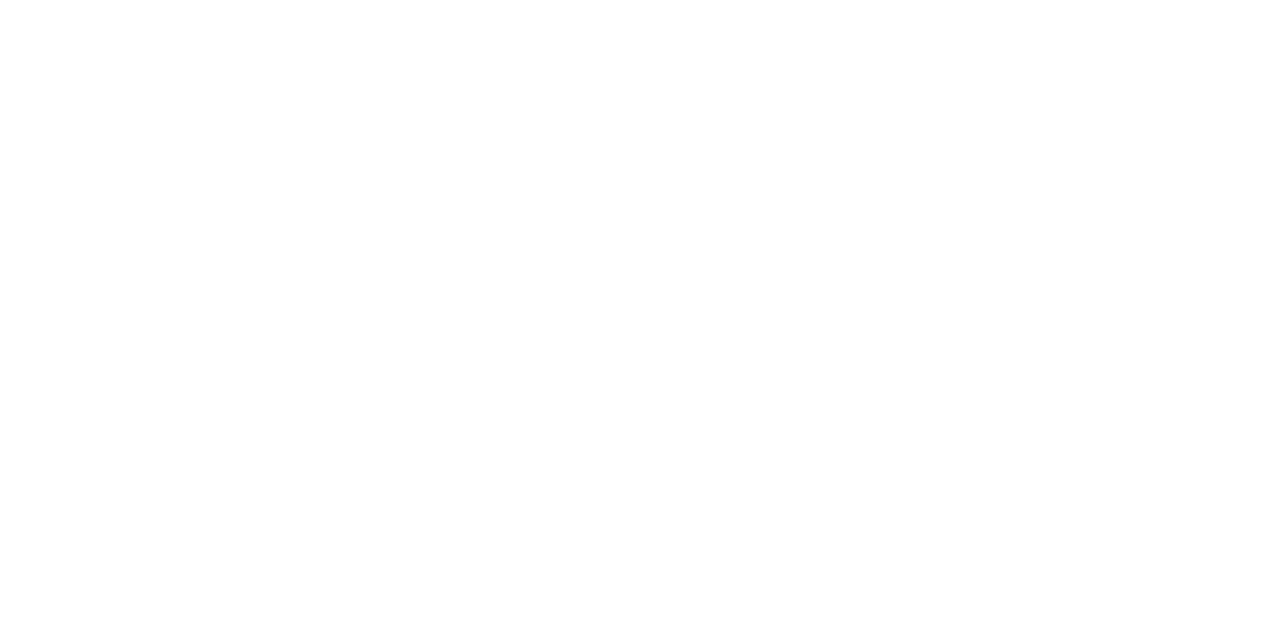
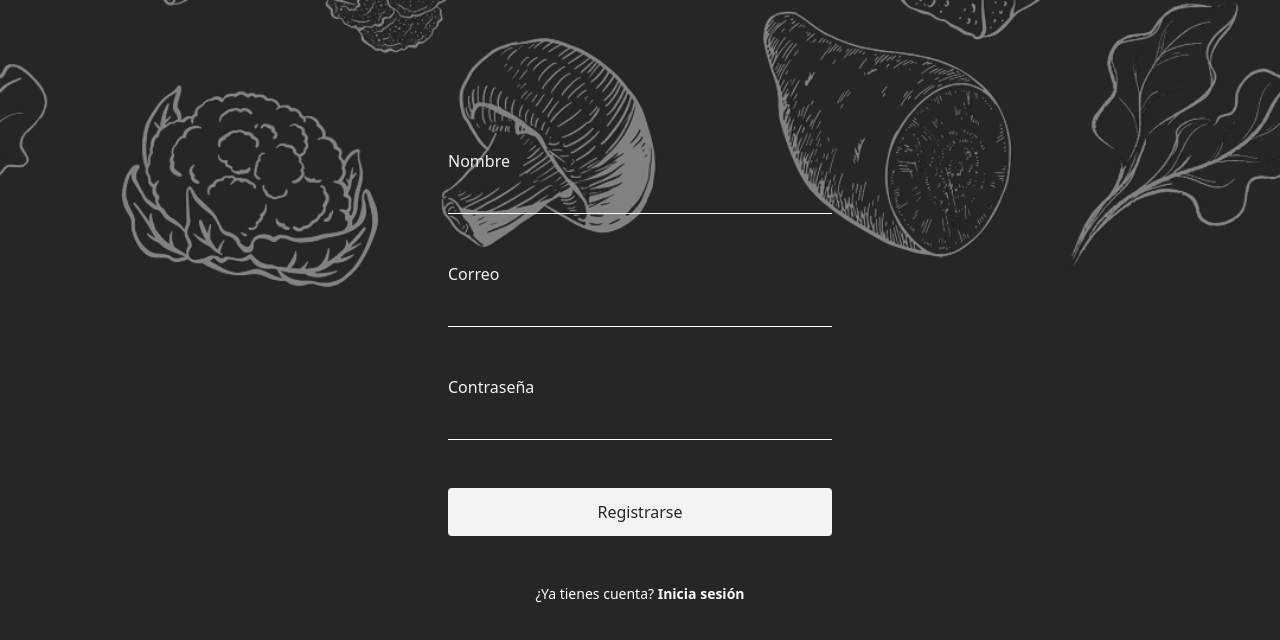
Before and after one commit to jorgektch/aqui-project, a React (Vite) app in the folder frontend/: page /signup in a window 1280 px wide. Before the commit this address had no page. Shown: the top 640 px of the page. Built offline with nearby package versions, Linux system fonts and the light colour scheme.

Commit message:
Add login and signup pages

```diff
--- a/frontend/src/App.tsx
+++ b/frontend/src/App.tsx
@@ -1,24 +1,31 @@
-import { BrowserRouter, Routes, Route } from 'react-router-dom'
+import { BrowserRouter, Routes, Route, Navigate } from 'react-router-dom'
 import './App.css'
 import Home from './pages/Home'
 import Layout from './layout/Layout.tsx'
 import Carta from './pages/Carta'
 import About from './pages/About'
 import Order from './pages/Order.tsx'
+import Login from './pages/Login.tsx'
+import Signup from './pages/Signup.tsx'
+import ProtectedRoute from './pages/ProtectedRoute.tsx'
 function App() {
 
   return (
     <BrowserRouter>
       <Routes>
-        // add layout component here
+        <Route path="login" element={<Login />} />
+        <Route path="signup" element={<Signup />} />
+        <Route path="/" element={<ProtectedRoute />}>
+          <Route element={<Layout />}>
+            <Route index element={<Navigate to='/home' />} />
+            <Route path='home' element={<Home />} />
+            <Route path="carta" element={<Carta />} />
+            <Route path="nosotros" element={<About />} />
+            <Route path='ordenar-menu' element={<Order />} />
 
-        <Route path="/" element={<Layout />} >
-          <Route index element={<Home />} />
-          <Route path="carta" element={<Carta />} />
-          <Route path="nosotros" element={<About />} />
-          <Route path='ordenar-menu' element={<Order />} />
-          {/* Add more routes here as needed */}
-          {/* Example: <Route path="about" element={<About />} /> */}
+            {/* Add more routes here as needed */}
+            {/* Example: <Route path="about" element={<About />} /> */}
+          </Route>
         </Route>
       </Routes>
     </BrowserRouter>
--- /dev/null
+++ b/frontend/src/pages/Login.tsx
@@ -0,0 +1,28 @@
+import bgLogin from '../assets/login-bg.png'
+function Login() {
+  return (
+    <section className='bg-neutral-800 min-h-screen text-white flex flex-col items-center justify-center'>
+
+      <img src={bgLogin} alt="Login Background" className="absolute top-0 w-full h-auto max-h-[300px] object-cover object-bottom opacity-50 " />
+      <div className="relative w-full min-h-[580px] pb-12 flex mx-auto max-w-md">
+        <form className='w-full flex flex-col items-center justify-center gap-12 px-8'>
+          <div className='w-full '>
+            <label htmlFor="email" className="block  font-light text-[#f3f3f3]">Correo</label>
+            <input type="email" id="email" className="w-full border-b p-2 outline-none" placeholder="" />
+          </div>
+          <div className='w-full '>
+            <label htmlFor="password" className="block font-light text-[#f3f3f3]">Contraseña</label>
+            <input type="password" id="password" className="w-full border-b p-2 outline-none" placeholder="" />
+          </div>
+
+          <button className='bg-[#f3f3f3] text-neutral-800 w-full py-3 px-4 rounded-sm cursor-pointer' >
+            Iniciar sesión
+          </button>
+          <span className='text-center text-sm text-[#fefefe] font-light'>¿No tienes cuenta? <a href="/signup" className=' font-semibold'>Registrate</a></span>
+        </form>
+      </div>
+    </section>
+  )
+}
+
+export default Login
--- /dev/null
+++ b/frontend/src/pages/ProtectedRoute.tsx
@@ -0,0 +1,25 @@
+import { Navigate, Outlet } from 'react-router-dom';
+
+// Componente para rutas protegidas
+const ProtectedRoute = () => {
+  // Aquí debes implementar tu lógica de autenticación
+  // Ejemplo usando localStorage, contexto, o tu estado global
+  const isAuthenticated = () => {
+    // Opción 1: Verificar token en localStorage
+    // const token = localStorage.getItem('authToken');
+    // return token !== null;
+    return true
+
+    // Opción 2: Si usas Context
+    // const { user } = useAuth();
+    // return user !== null;
+
+    // Opción 3: Si usas Redux
+    // const user = useSelector(state => state.auth.user);
+    // return user !== null;
+  };
+
+  return isAuthenticated() ? <Outlet /> : <Navigate to="/login" replace />;
+};
+
+export default ProtectedRoute;
--- /dev/null
+++ b/frontend/src/pages/Signup.tsx
@@ -0,0 +1,32 @@
+import bgLogin from '../assets/login-bg.png'
+function Signup() {
+  return (
+    <section className='bg-neutral-800 min-h-screen text-white flex flex-col items-center justify-center'>
+
+      <img src={bgLogin} alt="Login Background" className="absolute top-0 w-full h-auto max-h-[300px] object-cover object-bottom opacity-50 " />
+      <div className="relative w-full min-h-[580px] pb-12 flex mx-auto max-w-md">
+        <form className='w-full flex flex-col items-center justify-center gap-12 px-8'>
+          <div className='w-full '>
+            <label htmlFor="name" className="block  font-light text-[#f3f3f3]">Nombre</label>
+            <input type="name" id="name" className="w-full border-b p-2 outline-none" placeholder="" />
+          </div>
+          <div className='w-full '>
+            <label htmlFor="email" className="block  font-light text-[#f3f3f3]">Correo</label>
+            <input type="email" id="email" className="w-full border-b p-2 outline-none" placeholder="" />
+          </div>
+          <div className='w-full '>
+            <label htmlFor="password" className="block font-light text-[#f3f3f3]">Contraseña</label>
+            <input type="password" id="password" className="w-full border-b p-2 outline-none" placeholder="" />
+          </div>
+
+          <button className='bg-[#f3f3f3] text-neutral-800 w-full py-3 px-4 rounded-sm cursor-pointer' >
+            Registrarse
+          </button>
+          <span className='text-center text-sm text-[#fefefe] font-light'>¿Ya tienes cuenta? <a href="/login" className=' font-semibold'>Inicia sesión</a></span>
+        </form>
+      </div>
+    </section>
+  )
+}
+
+export default Signup
```
Also changed, not shown: frontend/src/assets/login-bg.png (added).
